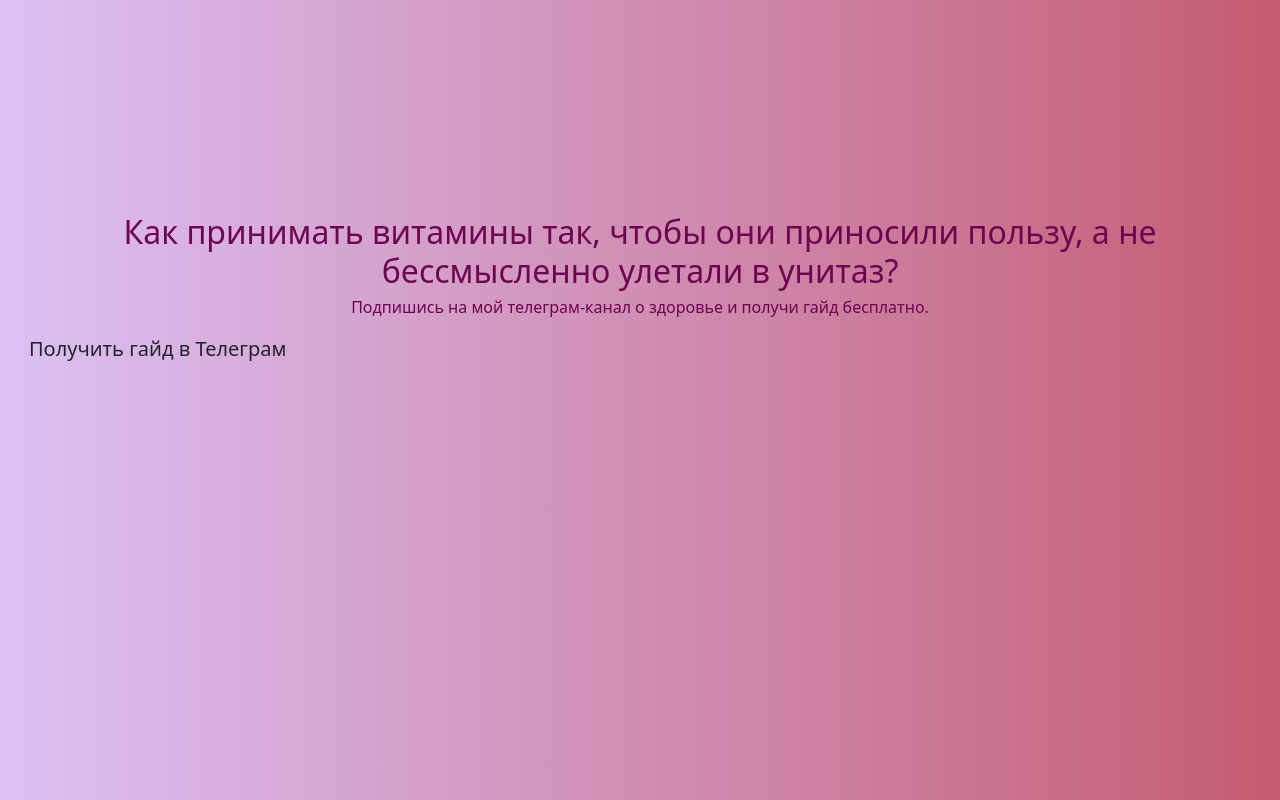
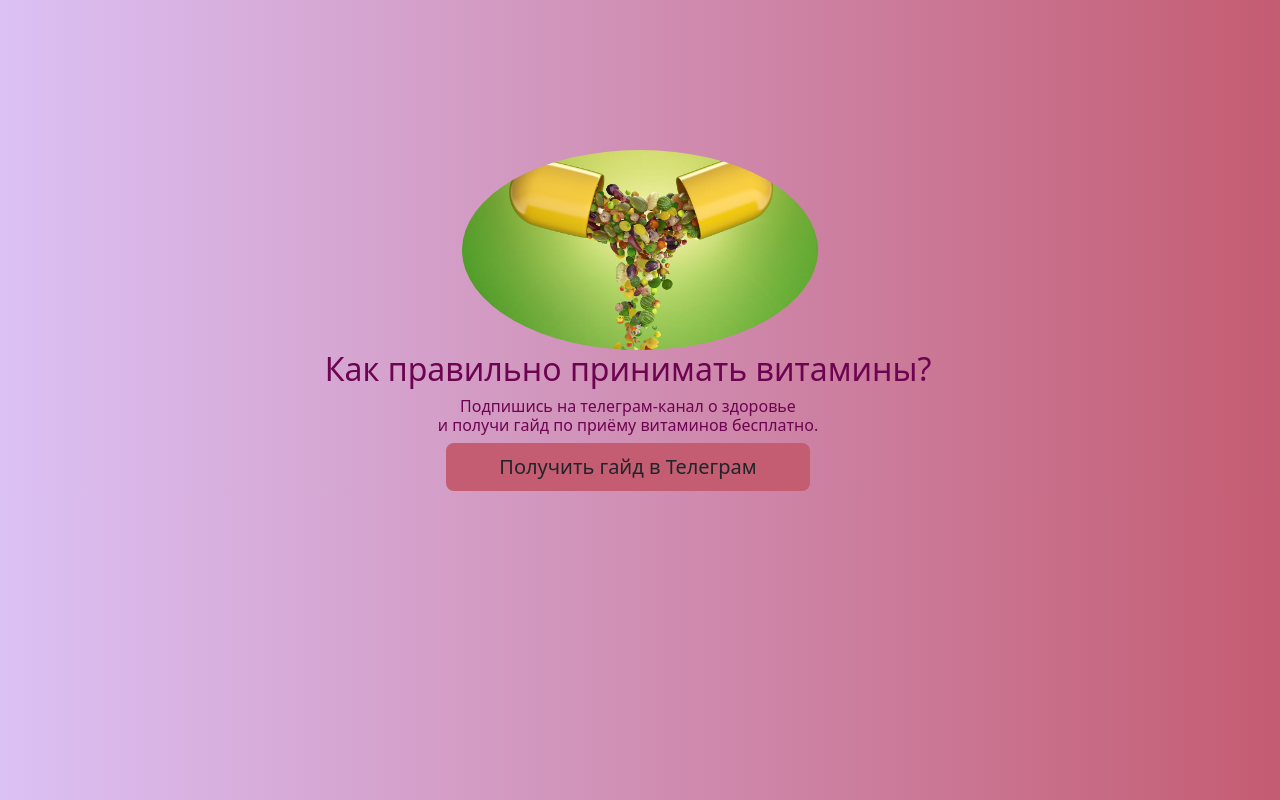
Before and after one commit to DenisKarianov/theonepage, a Django app: template templates/theonepage/page.html in a window 1280 px wide. Run offline with Django 3.2, Linux system fonts and the light colour scheme; the template is opened without the code that fills it, so the values that code supplies are empty; some libraries are stand-ins or nearby versions.

Commit message:
continue to make landpage

```diff
--- a/static/theonepage/css/styles.css
+++ b/static/theonepage/css/styles.css
@@ -1,20 +1,14 @@
 :root {
     --color_bg1: #dcc1f5;
     --color_bg2: #C45C72;
+    --color_btn: #bb445e;
     --color_font: #6D0451;
 }
 
-body{
-  display: flex;
-  flex-direction: column;
-  height:100vh;
-  margin: 0;
-  padding: 0;
-  background-color: white;
-}
+.top-buffer150 { margin-top:150px; }
 
-.container-fluid{
-  flex: 1;
+section {
+    padding: 200px 0;
 }
 
 .gradient {
@@ -33,6 +27,14 @@ body{
     color: var(--color_bg1)
 }
 
-btn_self {
+.btn_self {
+    background-color: var(--color_bg2);
+}
 
+.btn_self:hover {
+    background-color: var(--color_btn);
 }
+
+img.label {
+    border-radius: 50%;
+}
--- a/templates/theonepage/page.html
+++ b/templates/theonepage/page.html
@@ -10,26 +10,31 @@
     <link rel="manifest" href="/static/theonepage/images/site.webmanifest">
     <link rel="mask-icon" href="/static/theonepage/images/safari-pinned-tab.svg" color="#5bbad5">
     <link rel="shortcut icon" href="/static/theonepage/images/favicon.ico">
-<!--    <meta name="msapplication-TileColor" content="#da532c">-->
-<!--    <meta name="msapplication-config" content="/static/theonepage/images/browserconfig.xml">-->
-<!--    <meta name="theme-color" content="#ffffff">-->
     <link type="text/css" href="{% static 'theonepage/css/bootstrap.min.css' %}" rel="stylesheet">
     <link type="text/css" href="{% static 'theonepage/css/styles.css' %}" rel="stylesheet">
-    <title>Как получить от витаминов максимум пользы?</title>
+    <title>Как правильно принимать витамины?</title>
 </head>
 <body class="gradient">
-        <div class="container-fluid d-flex flex-column">
-            <div class="row flex-fill d-flex h-100 justify-content-center">
-                <div class="col"></div>
-                <div class="col-md-auto">
-                    <h2 class="text-center color_font">Как принимать витамины так, чтобы они приносили пользу,
-                        а не бессмысленно улетали в унитаз?</h2>
-                    <h6 class="text-center color_font">Подпишись на мой телеграм-канал о здоровье и получи гайд бесплатно.</h6>
+    <div class="container">
+        <div class="row top-buffer150">
+            <div class="col-lg-4 col-sm-3"></div>
+            <div class="col-lg-4 col-sm-6 text-center">
+                <img src="/static/theonepage/images/vit.jpg" alt="витамины" class="img-fluid label">
+            </div>
+            <div class="col-lg-4 col-sm-3"></div>
+        <div class="row">
+            <div class="col-12">
+                <h2 class="text-center color_font">Как правильно принимать витамины?</h2>
+                <h6 class="text-center color_font">Подпишись на телеграм-канал о здоровье<br />и получи гайд по приёму витаминов бесплатно.</h6>
+                <div class="d-grid col-lg-4 col-sm-6 mx-auto">
                     <a href="https://t.me/persik_health" class="btn btn_self btn-lg">Получить гайд в Телеграм</a>
                 </div>
-                <div class="col"></div>
             </div>
+
         </div>
+    </div>
+
+
 
     <script src="{% static 'theonepage/js/bootstrap.bundle.min.js' %}"></script>
 </body>
```
Also changed, not shown: static/theonepage/images/vit.jpg (added).
